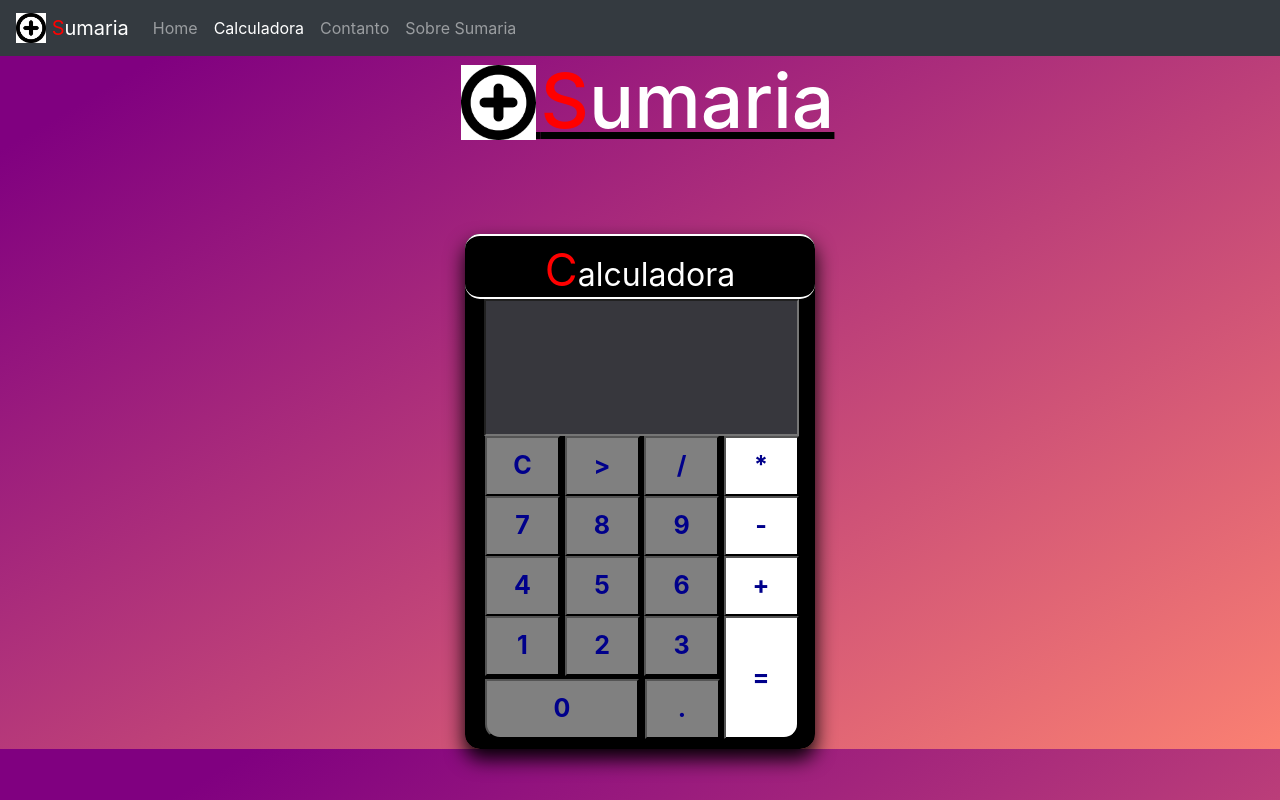
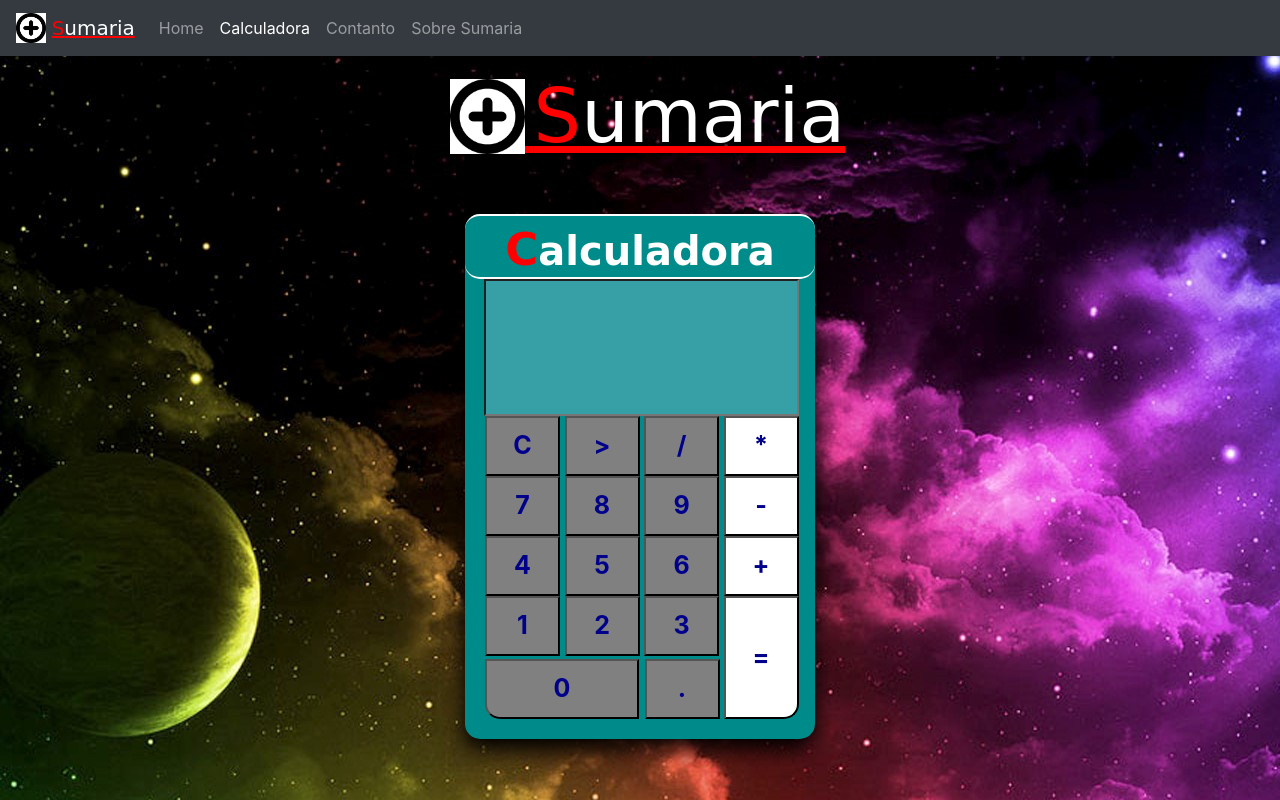
Before and after one commit to Luchito30/Calculadora, a plain HTML site: page calculadora.html in a window 1280 px wide. Drawn offline with Linux system fonts and the light colour scheme; a web font is replaced by a local one.

Commit message:
se agregan estilos
se agregan estilos para los nuevos cambios

```diff
--- a/style.css
+++ b/style.css
@@ -1,21 +1,21 @@
 body
     {
-        padding-right: 0;
-        padding-left: 0;
-        width:100%;
-        height: 100%;
-        background: linear-gradient(
-            to bottom right,
-          purple 10%,
-          salmon 100%
-        );
+      background: url(adress/fondo.jpg);
+      background-size: auto;
     }
+.menu__titulo
+                {
+                    font-family: 'Chelsea Market', cursive;
+                    text-decoration: underline red;
+
+                }
 .titulo__titulo
-                {
+                {   padding-top: 15px;
+                    font-family: 'Chelsea Market', cursive;
                     font-size:75px ;
                     text-align: center;
-                    color: white;
-                    text-decoration: underline black;
+                    color:white;
+                    text-decoration: underline red;
                    }
 .titulo__rojito
                 {
@@ -23,25 +23,26 @@ body
                 }
 .titulo__img
                 {
-                  display: inline;
+
                   width: 75px ;
                   position: relative;
                   bottom: 5px;
                   left: 15px;
+                  border-radius: 10px solid red;
                 }
-.card__position
+.card__position-1
                 {
                     margin-top: 50px;
+            }
+.card__position-2
+                 {
+                     display: block;
+                     margin-top: 50px;
+                     position: relative;
+                     left: 15em;
 
-                }
-.card__button
-            {
-
-                position: relative;
-                top: 10px;
-                left: 10px;
-
-            }
+                     height: 40em;
+                 }
 .card__link
             {
                 color: white;
@@ -52,30 +53,29 @@ body
                 color: black;
                 text-decoration: none;
             }
+.center__img
+            {
+                height: 300px;
+
+              border: 5px solid black;
+
+
+            }
 .calcu__center
                 {
-   display: flex;
-   align-items: center;
-   justify-content: center;
-  padding-top: 80px;
+                    position: relative;
+                    top:45px;
+                    display: flex;
+                    align-items: center;
+                    justify-content: center;
 
 }
-.fotter__copy
-            {
-                height: 150px;
-                width: 100%;
-                background: linear-gradient(
-                    to bottom right,
-                    purple 10%,
-                      violet 100%
-                );
-            }
 .calculadora
 {
 
     width: 350px;
-    height: 515px;
-    background: black;
+    height: 525px;
+    background: darkcyan     ;
     border-radius: 15px;
     position: relative;
 }
@@ -97,12 +97,14 @@ body
               width: 100%;
               height: 65px;
               text-align: center;
-              font-size: 2em;
+              font-family: 'Finger Paint', cursive;
+              font-weight: bold;
+              font-size: 2.5em;
               border-bottom: 2px solid white;
               border-top: 2px solid white;
               position: relative;
               color: white;
-              background-color: black;
+              background-color: darkcyan;
               border-radius: 15px;
           }
 .Top__Bar::first-letter
```
